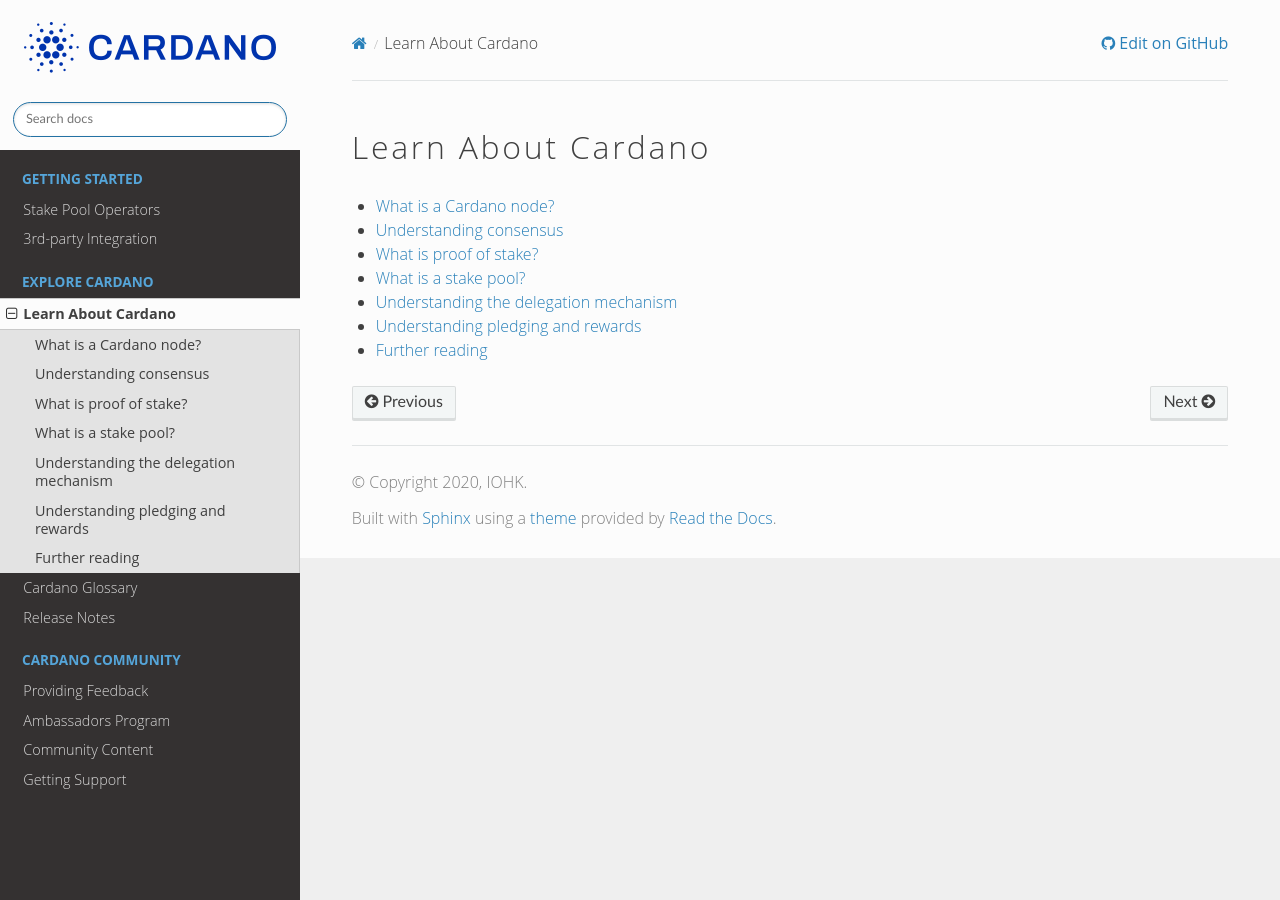
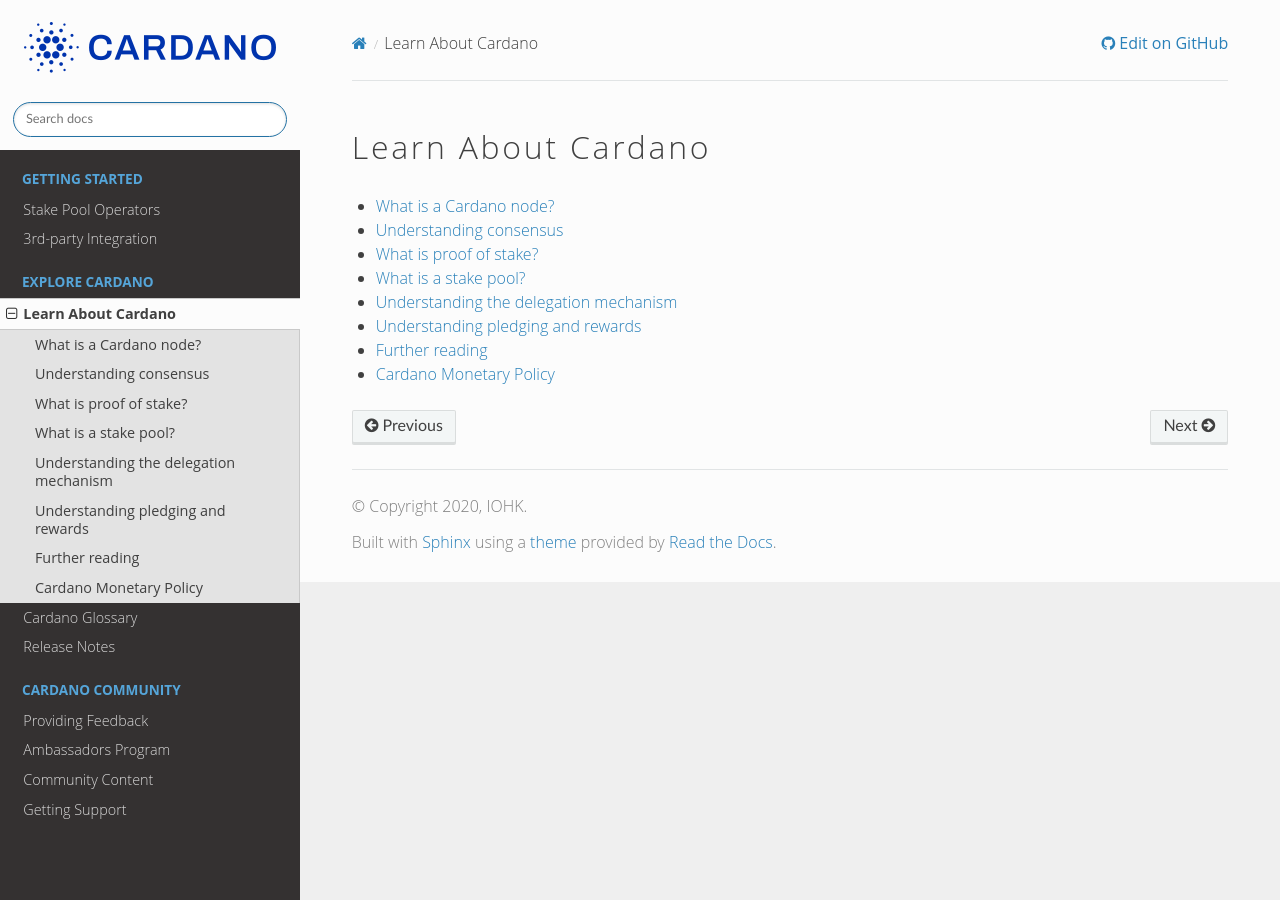
Before and after one commit to input-output-hk/technical-docs, a Sphinx documentation site: the page built from source/learn-about-cardano/index.rst, in a window 1280 px wide. Built offline with Sphinx 7.4.7 and the Read the Docs theme 2.0.0, drawn with Linux system fonts in a browser that asks for light colours; pages that are not in the unit, such as notebooks, are missing from menus.

Commit message:
Update index.rst

```diff
--- a/source/learn-about-cardano/index.rst
+++ b/source/learn-about-cardano/index.rst
@@ -13,3 +13,4 @@
    understanding-the-delegation-mechanism
    understanding-pledging-and-rewards
    further-reading
+   cardano-monetary-policy
```
